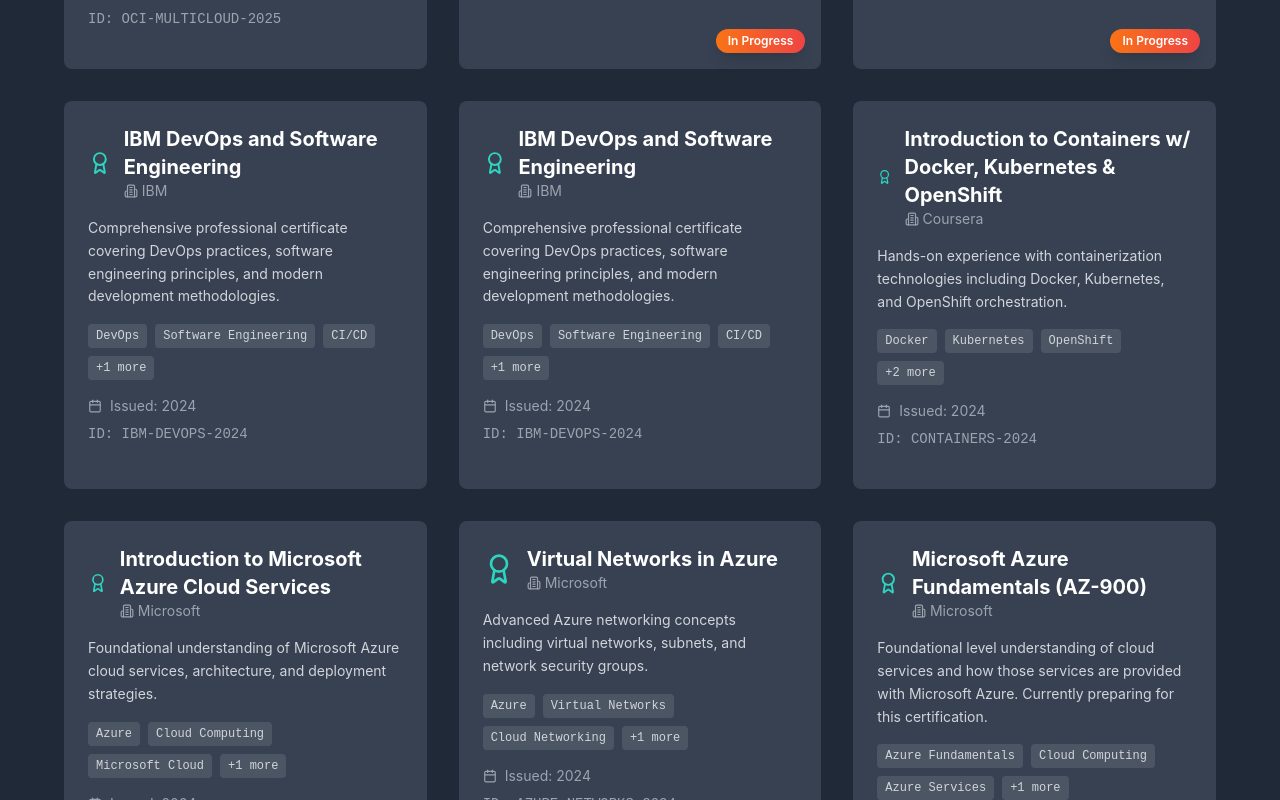
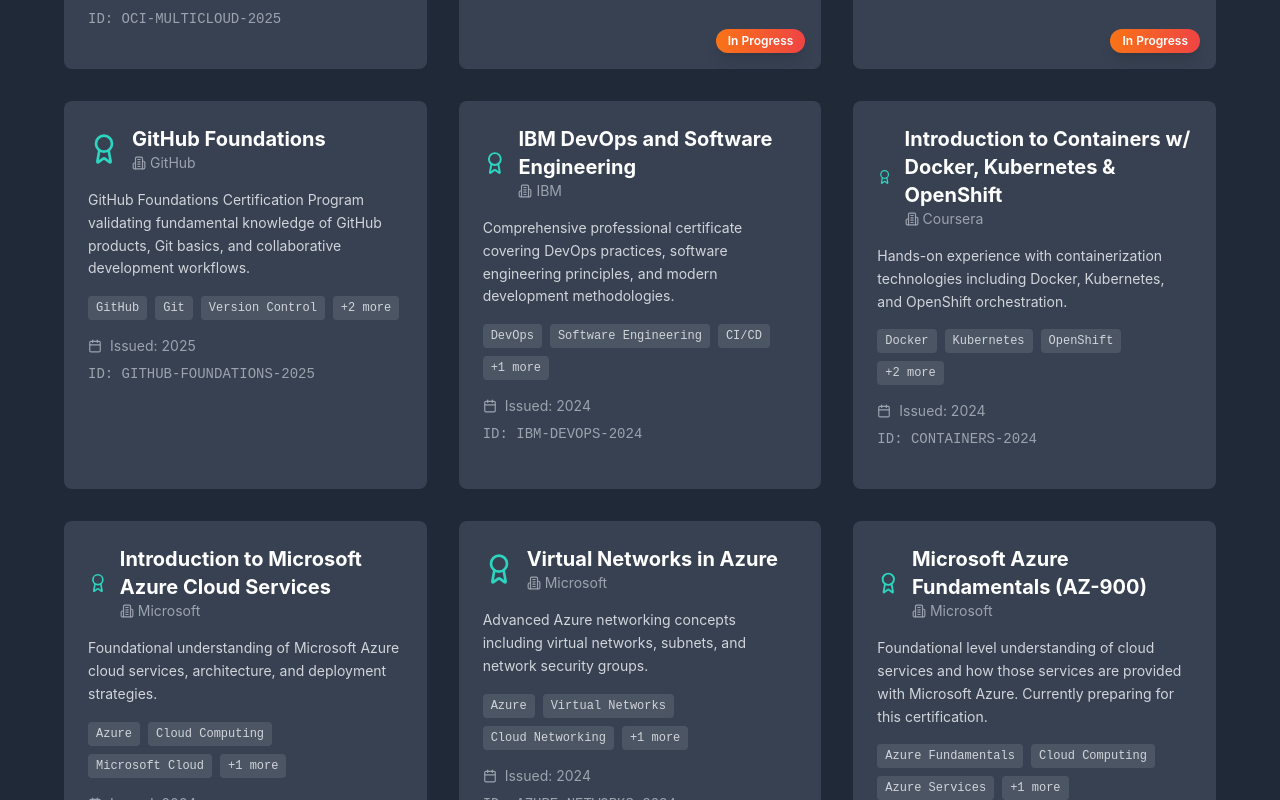
Before and after one commit to DevITJAX/my-devops-portfolio, a React (Vite) app: page / in a window 1280 px wide. Shown: the part 9320-10120 px from the top of the page. Built offline with nearby package versions, Linux system fonts and the light colour scheme.

Commit message:
Add GitHub Foundations certification and integrate EmailJS for contact form

```diff
--- a/src/components/sections/Contact.jsx
+++ b/src/components/sections/Contact.jsx
@@ -2,6 +2,7 @@
 import { motion } from 'framer-motion'
 import { Mail, Phone, MapPin, Send, Github, Linkedin, MessageCircle } from 'lucide-react'
 import { personalInfo } from '../../data/personal'
+import emailjs from '@emailjs/browser'
 
 const Contact = () => {
   const [formData, setFormData] = useState({
@@ -24,15 +25,34 @@
     e.preventDefault()
     setIsSubmitting(true)
 
-    // Simulate form submission
-    setTimeout(() => {
+    try {
+      // Send email using EmailJS
+      await emailjs.send(
+        import.meta.env.VITE_EMAILJS_SERVICE_ID,
+        import.meta.env.VITE_EMAILJS_TEMPLATE_ID,
+        {
+          name: formData.name,
+          email: formData.email,
+          subject: formData.subject,
+          message: formData.message
+        },
+        import.meta.env.VITE_EMAILJS_PUBLIC_KEY
+      )
+
       setIsSubmitting(false)
       setSubmitStatus('success')
       setFormData({ name: '', email: '', subject: '', message: '' })
 
-      // Reset status after 3 seconds
-      setTimeout(() => setSubmitStatus(null), 3000)
-    }, 2000)
+      // Reset status after 5 seconds
+      setTimeout(() => setSubmitStatus(null), 5000)
+    } catch (error) {
+      console.error('EmailJS Error:', error)
+      setIsSubmitting(false)
+      setSubmitStatus('error')
+
+      // Reset status after 5 seconds
+      setTimeout(() => setSubmitStatus(null), 5000)
+    }
   }
 
   const socialLinks = [
@@ -270,7 +290,18 @@
                       animate={{ opacity: 1, y: 0 }}
                       className="bg-cyan-500/10 border border-cyan-500 text-cyan-400 px-4 py-3 rounded-lg text-center"
                     >
-                      Thanks for your message! I'll get back to you soon.
+                      ✓ Thanks for your message! I'll get back to you soon.
+                    </motion.div>
+                  )}
+
+                  {/* Error Message */}
+                  {submitStatus === 'error' && (
+                    <motion.div
+                      initial={{ opacity: 0, y: 10 }}
+                      animate={{ opacity: 1, y: 0 }}
+                      className="bg-red-500/10 border border-red-500 text-red-400 px-4 py-3 rounded-lg text-center"
+                    >
+                      ✗ Something went wrong. Please try again or email me directly.
                     </motion.div>
                   )}
                 </form>
--- a/src/data/certifications.js
+++ b/src/data/certifications.js
@@ -73,6 +73,18 @@
   },
   {
     id: 7,
+    title: "GitHub Foundations",
+    issuer: "GitHub",
+    date: "2025",
+    credentialId: "GITHUB-FOUNDATIONS-2025",
+    description: "GitHub Foundations Certification Program validating fundamental knowledge of GitHub products, Git basics, and collaborative development workflows.",
+    technologies: ["GitHub", "Git", "Version Control", "Collaboration", "DevOps"],
+    verificationUrl: "https://www.credly.com/users/abdessamad-admairi/badges",
+    featured: true,
+    status: "earned"
+  },
+  {
+    id: 8,
     title: "IBM DevOps and Software Engineering",
     issuer: "IBM",
     date: "2024",
@@ -83,18 +95,7 @@
     featured: true
   },
   {
-    id: 7,
-    title: "IBM DevOps and Software Engineering",
-    issuer: "IBM",
-    date: "2024",
-    credentialId: "IBM-DEVOPS-2024",
-    description: "Comprehensive professional certificate covering DevOps practices, software engineering principles, and modern development methodologies.",
-    technologies: ["DevOps", "Software Engineering", "CI/CD", "IBM Cloud"],
-    verificationUrl: "https://coursera.org/verify",
-    featured: true
-  },
-  {
-    id: 8,
+    id: 9,
     title: "Introduction to Containers w/ Docker, Kubernetes & OpenShift",
     issuer: "Coursera",
     date: "2024",
@@ -105,7 +106,7 @@
     featured: true
   },
   {
-    id: 9,
+    id: 10,
     title: "Introduction to Microsoft Azure Cloud Services",
     issuer: "Microsoft",
     date: "2024",
@@ -116,7 +117,7 @@
     featured: true
   },
   {
-    id: 10,
+    id: 11,
     title: "Virtual Networks in Azure",
     issuer: "Microsoft",
     date: "2024",
@@ -127,7 +128,7 @@
     featured: true
   },
   {
-    id: 11,
+    id: 12,
     title: "Microsoft Azure Fundamentals (AZ-900)",
     issuer: "Microsoft",
     date: "2025",
@@ -139,7 +140,7 @@
     status: "preparing"
   },
   {
-    id: 12,
+    id: 13,
     title: "Software Engineering: Software Design and Project Management",
     issuer: "Duke University",
     date: "2023",
@@ -150,7 +151,7 @@
     featured: false
   },
   {
-    id: 13,
+    id: 14,
     title: "Introduction to Git and GitHub",
     issuer: "Google",
     date: "2023",
@@ -161,7 +162,7 @@
     featured: false
   },
   {
-    id: 14,
+    id: 15,
     title: "React Basics",
     issuer: "Meta",
     date: "2023",
@@ -172,7 +173,7 @@
     featured: false
   },
   {
-    id: 15,
+    id: 16,
     title: "React Native",
     issuer: "Meta",
     date: "2023",
@@ -183,7 +184,7 @@
     featured: false
   },
   {
-    id: 16,
+    id: 17,
     title: "The Unix Workbench",
     issuer: "Johns Hopkins University",
     date: "2022",
@@ -194,7 +195,7 @@
     featured: false
   },
   {
-    id: 17,
+    id: 18,
     title: "Introduction to Java and Object-Oriented Programming",
     issuer: "Duke University",
     date: "2022",
@@ -205,7 +206,7 @@
     featured: false
   },
   {
-    id: 18,
+    id: 19,
     title: "Introduction à la programmation orientée objet (en C++)",
     issuer: "École Polytechnique Fédérale de Lausanne",
     date: "2022",
@@ -216,7 +217,7 @@
     featured: false
   },
   {
-    id: 19,
+    id: 20,
     title: "Programming for Everybody (Getting Started with Python)",
     issuer: "University of Michigan",
     date: "2022",
@@ -227,7 +228,7 @@
     featured: false
   },
   {
-    id: 20,
+    id: 21,
     title: "Interactivity with JavaScript",
     issuer: "University of Michigan",
     date: "2022",
@@ -238,7 +239,7 @@
     featured: false
   },
   {
-    id: 21,
+    id: 22,
     title: "Introduction to CSS3 / Introduction to HTML5",
     issuer: "University of Michigan",
     date: "2022",
```
Also changed, not shown: package.json (+7 -6 lines), 2 other files (tests, documents, lock files or other folders).
